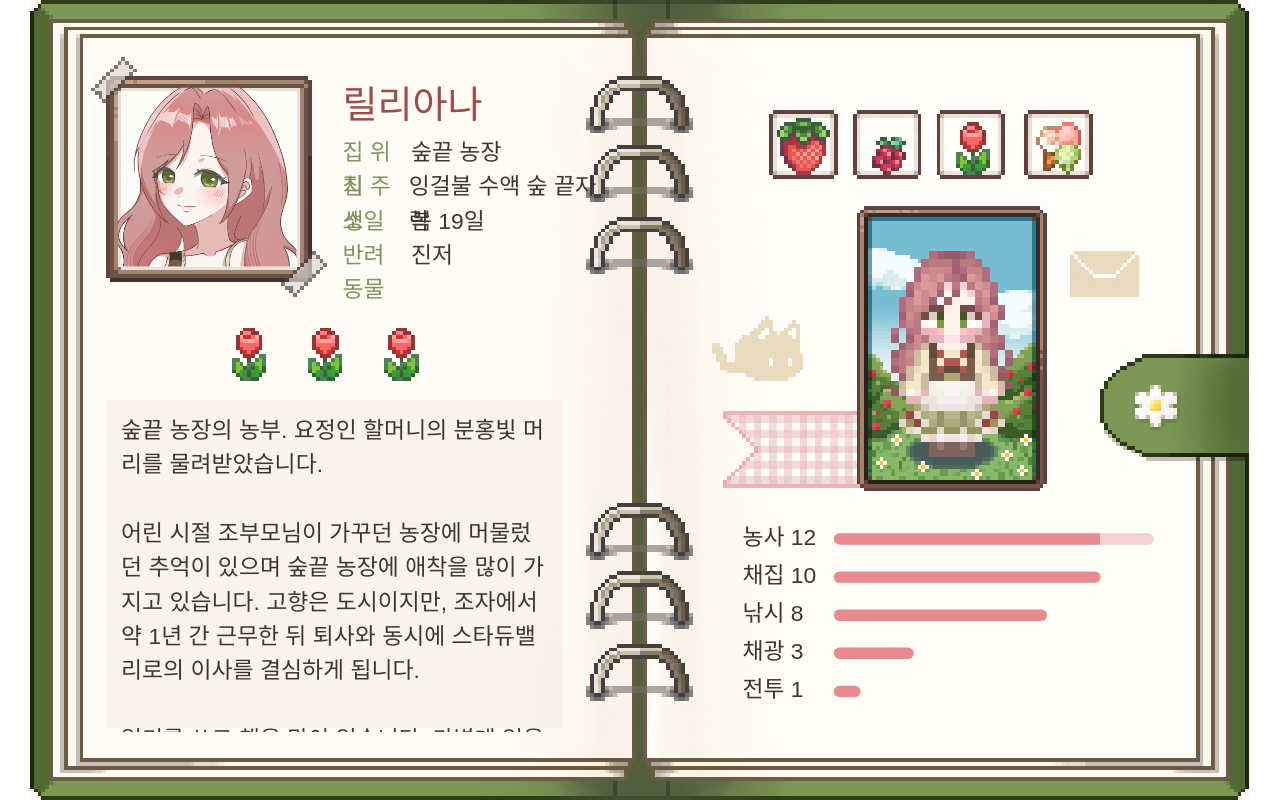
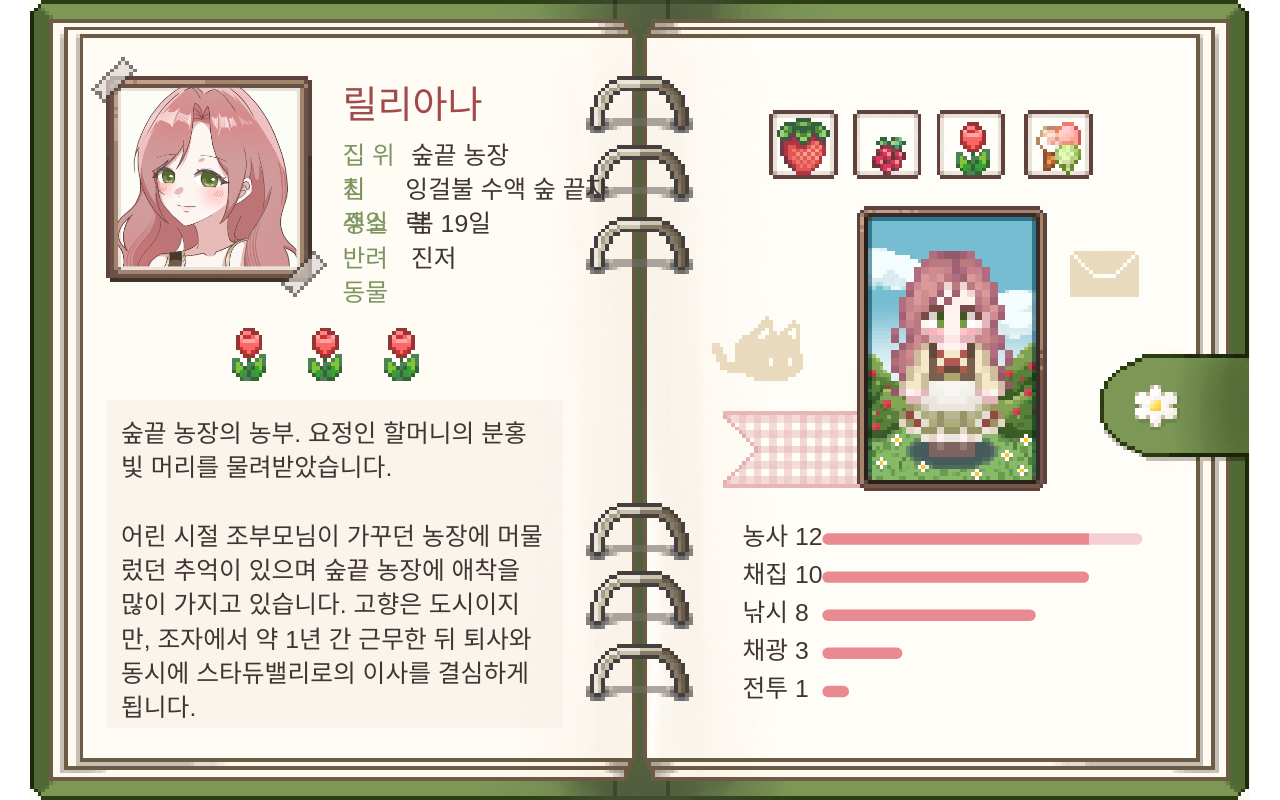
Before and after one commit to kindsmile193163-blip/diary, a plain HTML site: page index.html in a window 1280 px wide. Drawn offline with Linux system fonts and the light colour scheme; a web font is replaced by a local one.

Commit message:
Update index.html
또 수정

```diff
--- a/index.html
+++ b/index.html
@@ -32,10 +32,10 @@ img{display:block;image-rendering:pixelated}
 #wrap{position:relative;width:320px;height:210px}
 #stage{position:absolute;left:0;top:0;width:320px;height:210px;transform-origin:0 0;
   background:var(--paper) url(images/background.png) 0 0/320px 210px;image-rendering:pixelated;
-  font-size:6px;line-height:9px;overflow:hidden}
+  font-size:6.5px;line-height:9px;overflow:hidden}
 #stage>*{position:absolute}
 
-/* 텍박 우땨땨 */
+/* 텍박 */
 .box{border:calc(var(--bs)*1px) solid #8a7766;border-image:url(images/box.png) var(--bs) stretch;
   background:var(--paper);background-clip:padding-box;image-rendering:pixelated}
 
@@ -68,7 +68,7 @@ img{display:block;image-rendering:pixelated}
 /* 말풍선(4, 6 공용) */
 #tip{display:none;z-index:5;padding:2px 3px}
 #tip.show{display:block}
-#tip h4{font-weight:normal;font-size:8px;color:var(--accent)}
+#tip h4{font-weight:normal;font-size:7.3px;color:var(--accent)}
 
 /* 5. 스프라이트 */
 #body{left:217px;top:54px;width:50px;height:75px}
@@ -78,7 +78,7 @@ img{display:block;image-rendering:pixelated}
 /* 6. 능력치 */
 #stats{left:187px;top:136px;width:124px}
 .row{display:flex;align-items:center;height:10px}
-.lbl{width:24px;text-align:left;white-space:nowrap;line-height:1}
+.lbl{width:21px;text-align:left;white-space:nowrap;line-height:1}
 .lbl:hover,.row.sel .lbl{color:var(--accent)}
 .lbl em{font-style:normal}
 .bar{position:relative;width:84px;height:3px}   /* 10칸 = 70px, 12칸까지 84px */
```
